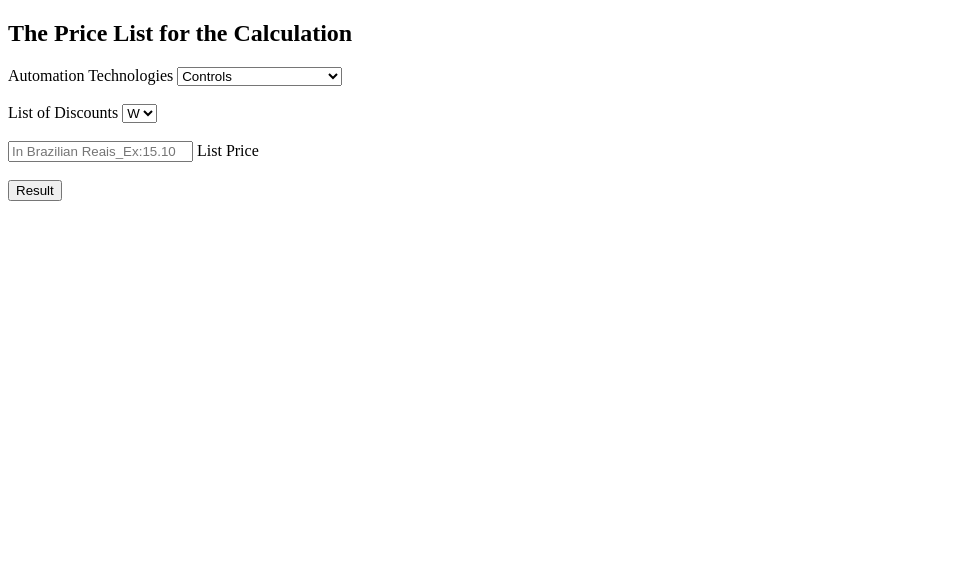
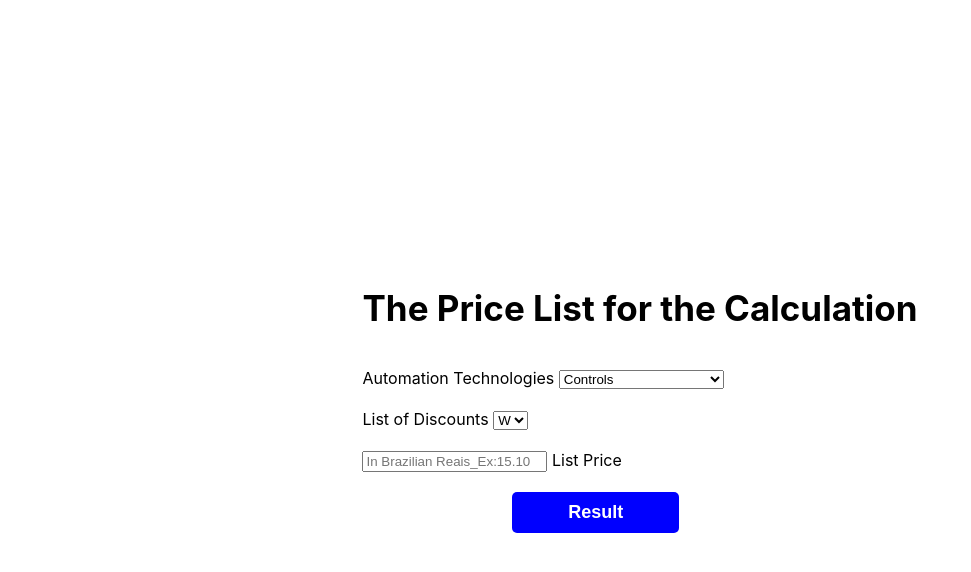
Before and after one commit to paulohpires/price-list, a plain HTML site: page index.html in a window 1280 px wide. Shown: the whole page, without its empty margins (0-971 px from the left). Drawn offline with Linux system fonts and the light colour scheme; a script that the page names is missing.

Commit message:
Update index.html

```diff
--- a/index.html
+++ b/index.html
@@ -4,7 +4,8 @@
     <title>The Price List for the Calculation</title>
     <meta charset="utf-8" />
     <script src="price_list.js"></script>
-    <link rel="stylesheet" href="price_list.css"
+    <link href="https://paulohpires.github.io/price-list/style.css" rel="stylesheet"/>
+    <script src="https://paulohpires.github.io/price-list/script.js"></script>
   </head>
   <body>
     <section>
```
